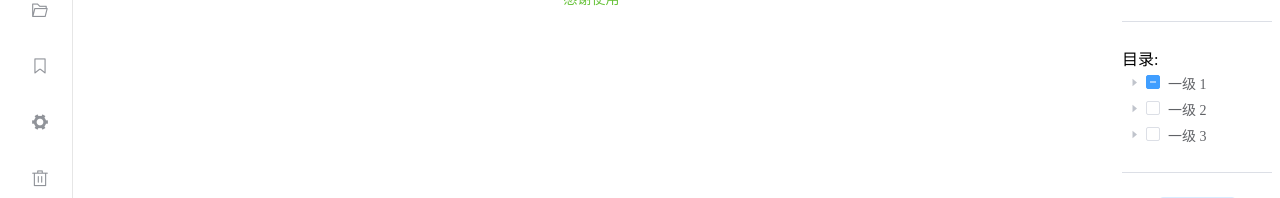
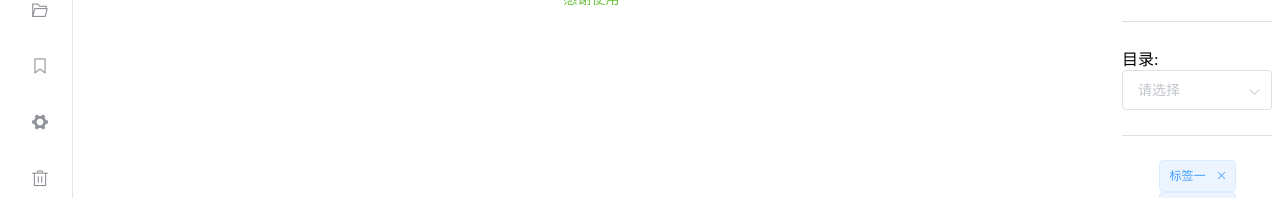
Before and after one commit to biningo/note-vue, a Vue app: page /write in a window 1280 px wide. Shown: the part 204-402 px from the top of the page. Built offline with nearby package versions, Linux system fonts and the light colour scheme; what mavon-editor would draw is missing.

Commit message:
😭解决目录加载问题

```diff
--- a/src/components/FileList.vue
+++ b/src/components/Article.vue
@@ -13,7 +13,7 @@
 
 
                     </div>
-                    <el-link style="font-weight: bolder;font-size: 17px" href="https://element.eleme.io" target="_blank"  >
+                    <el-link style="font-weight: bolder;font-size: 15px" href="https://element.eleme.io" target="_blank"  >
                         <i class="el-icon-document" style="margin-right: 1px"></i>
                         默认链接</el-link>
                 </el-tooltip>
--- a/src/pages/files/files.vue
+++ b/src/pages/files/files.vue
@@ -82,8 +82,8 @@
 
 <script>
 
-    import FolderList from "@/components/FolderList";
-    import FileList from "@/components/FileList";
+    import FolderList from "@/components/Folder";
+    import FileList from "@/components/Article";
     export default {
 
         name: "files",
--- a/src/pages/tag/tag.vue
+++ b/src/pages/tag/tag.vue
@@ -45,7 +45,7 @@
 </template>
 
 <script>
-    import FileList from "@/components/FileList";
+    import FileList from "@/components/Article";
     export default {
         data:function(){
             return{
--- a/src/pages/write/write.vue
+++ b/src/pages/write/write.vue
@@ -38,14 +38,17 @@
 <!--          目录-->
             <div >
                 目录:
-                <el-tree
-                        :data="data"
-                        show-checkbox
-                        node-key="id"
 
-                        :default-checked-keys="[9]"
-                        :props="defaultProps">
-                </el-tree>
+                <el-cascader
+                        filterable
+                        :props="props"
+                        v-model="categoryPath"
+                        :options="options"
+                        @change="handleChange"
+                        clearable
+                ></el-cascader>
+
+
             </div>
             <el-divider></el-divider>
 
@@ -98,49 +101,66 @@
                 inputValue: '',
 
 
-                data: [{
-                    id: 1,
-                    label: '一级 1',
-                    children: [{
-                        id: 4,
-                        label: '二级 1-1',
-                        children: [{
-                            id: 9,
-                            label: '三级 1-1-1'
-                        }, {
-                            id: 10,
-                            label: '三级 1-1-2'
-                        }]
-                    }]
-                }, {
-                    id: 2,
-                    label: '一级 2',
-                    children: [{
-                        id: 5,
-                        label: '二级 2-1'
-                    }, {
-                        id: 6,
-                        label: '二级 2-2'
-                    }]
-                }, {
-                    id: 3,
-                    label: '一级 3',
-                    children: [{
-                        id: 7,
-                        label: '二级 3-1'
-                    }, {
-                        id: 8,
-                        label: '二级 3-2'
-                    }]
-                }],
-                defaultProps: {
-                    children: 'children',
-                    label: 'label'
+                categoryPath:[],
+                options: [
+                    {
+                    value: {name:"你好",id:1},
+                    label: '指南',
+                    },
+                    {
+                        value: '2',
+                        label: '指南',
+                    },
+                    {
+                        value: '3',
+                        label: '指南',
+                    }
+
+
+
+
+                ],
+                props: {
+                    checkStrictly: true,
+                    lazy:true,
+                    lazyLoad(node,resolve){
+                        // eslint-disable-next-line no-console
+                        console.log(node);
+
+
+                            const nodes = [
+                                {
+                                    value: '2',
+                                    label: '2',
+                                    leaf:true,
+                                },
+                                {
+                                    value: '4',
+                                    label: '4',
+                                }
+                            ]
+
+                            resolve(nodes);
+
+                    }
+
                 }
 
+
             }
+
+
+
+
+
         },
         methods:{
+
+            handleChange(val)
+            {
+                // eslint-disable-next-line no-console
+              console.log(val)
+            },
             change(mkValue,mkHtml){
                this.mkiValue=mkValue;
                 // eslint-disable-next-line no-console
```
Also changed, not shown: src/components/Folder.vue (renamed from src/components/FolderList.vue).
